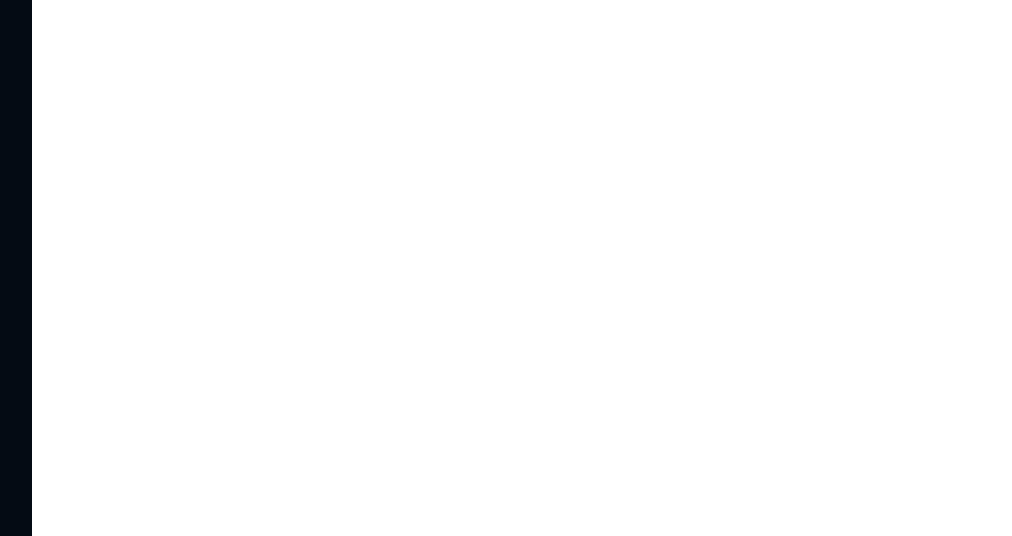
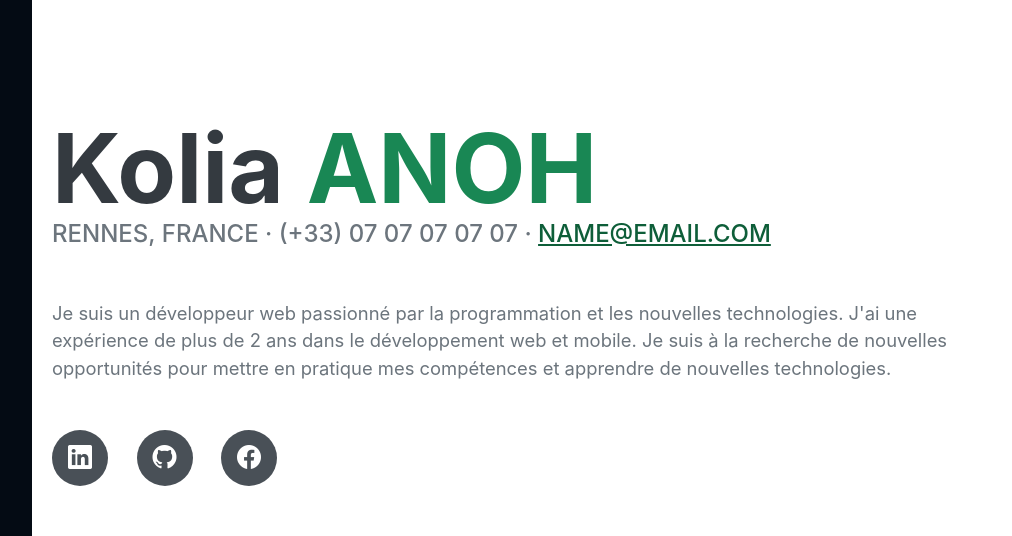
Before and after one commit to Kolia-ANOH/portfolio, a plain HTML site: page index.html in a window 1280 px wide. Shown: the part 97-633 px from the top of the page, 268-1280 px from the left. Drawn offline with nearby package versions, Linux system fonts and the light colour scheme.

Commit message:
Implémentation de la section à propos

```diff
--- a/index.html
+++ b/index.html
@@ -4,11 +4,11 @@
 <head>
     <meta charset="UTF-8">
     <meta name="viewport" content="width=device-width, initial-scale=1.0">
-    <link rel="icon" type="image/x-icon" href="images/favicon.ico" />
+    <link rel="icon" type="image/x-icon" href="images/cc.ico" />
     <link rel="stylesheet" href="https://cdn.jsdelivr.net/npm/bootstrap-icons@1.11.3/font/bootstrap-icons.min.css">
     <link href="https://cdn.jsdelivr.net/npm/bootstrap@5.3.3/dist/css/bootstrap.min.css" rel="stylesheet"
         integrity="sha384-QWTKZyjpPEjISv5WaRU9OFeRpok6YctnYmDr5pNlyT2bRjXh0JMhjY6hW+ALEwIH" crossorigin="anonymous">
-    <link rel="stylesheet" href="/css/styles.css">
+    <link rel="stylesheet" href="css/styles.css">
 
     <title>Portfolio | Kolia</title>
 </head>
@@ -38,6 +38,27 @@
         </nav>
     </header>
 
+    <!--Contenu de la page-->
+    <section class="container-fluid p-0">
+        <!--À propos-->
+        <section class="resume-section" id="about">
+                <div class="resume-section-content">
+                    <h1 class="mb-0">Kolia
+                        <span class="text-success">ANOH</span>
+                    </h1>
+                    <div class="subheading mb-5">Rennes, France · (+33) 07 07 07 07 07 ·
+                        <a href="mailto:nam@email.com">name@email.com</a>
+                    </div>
+                    <p class="lead mb-5">Je suis un développeur web passionné par la programmation et les nouvelles technologies. J'ai une expérience de plus de 2 ans dans le développement web et mobile. Je suis à la recherche de nouvelles opportunités pour mettre en pratique mes compétences et apprendre de nouvelles technologies.</p>
+                    <div class="social-icons">
+                        <a class="social-icon" href="#"><i class="bi bi-linkedin"></i></a>
+                        <a class="social-icon" href="#"><i class="bi bi-github"></i></a>
+                        <a class="social-icon" href="#"><i class="bi bi-facebook"></i></a>
+                    </div>
+                </div>
+        </section>
+    </section>
+
 </body>
 
 <script src="https://cdn.jsdelivr.net/npm/bootstrap@5.3.3/dist/js/bootstrap.bundle.min.js"
```
Also changed, not shown: css/styles.css, images/cc.ico (added), images/fav.ico (renamed from images/favicon.ico).
